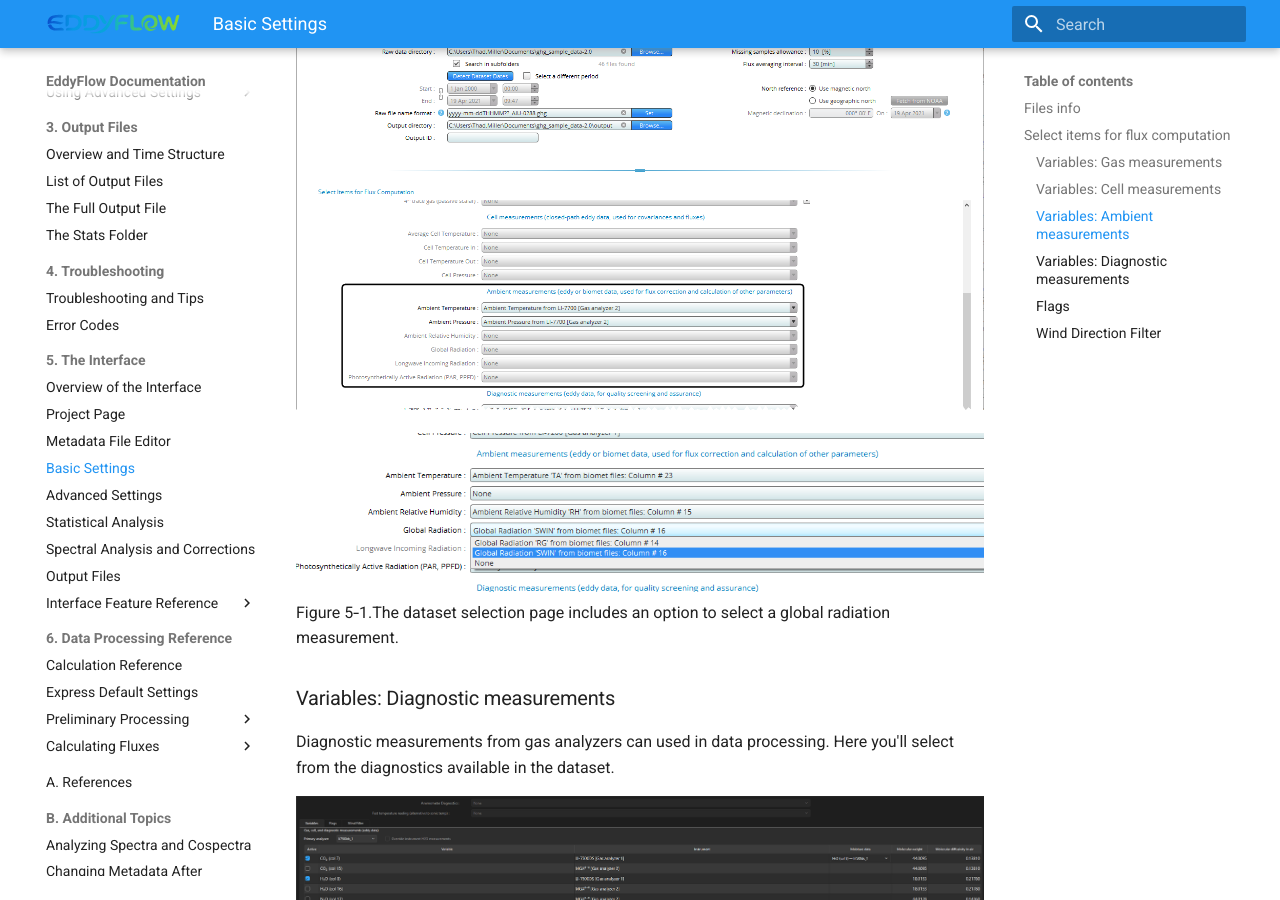
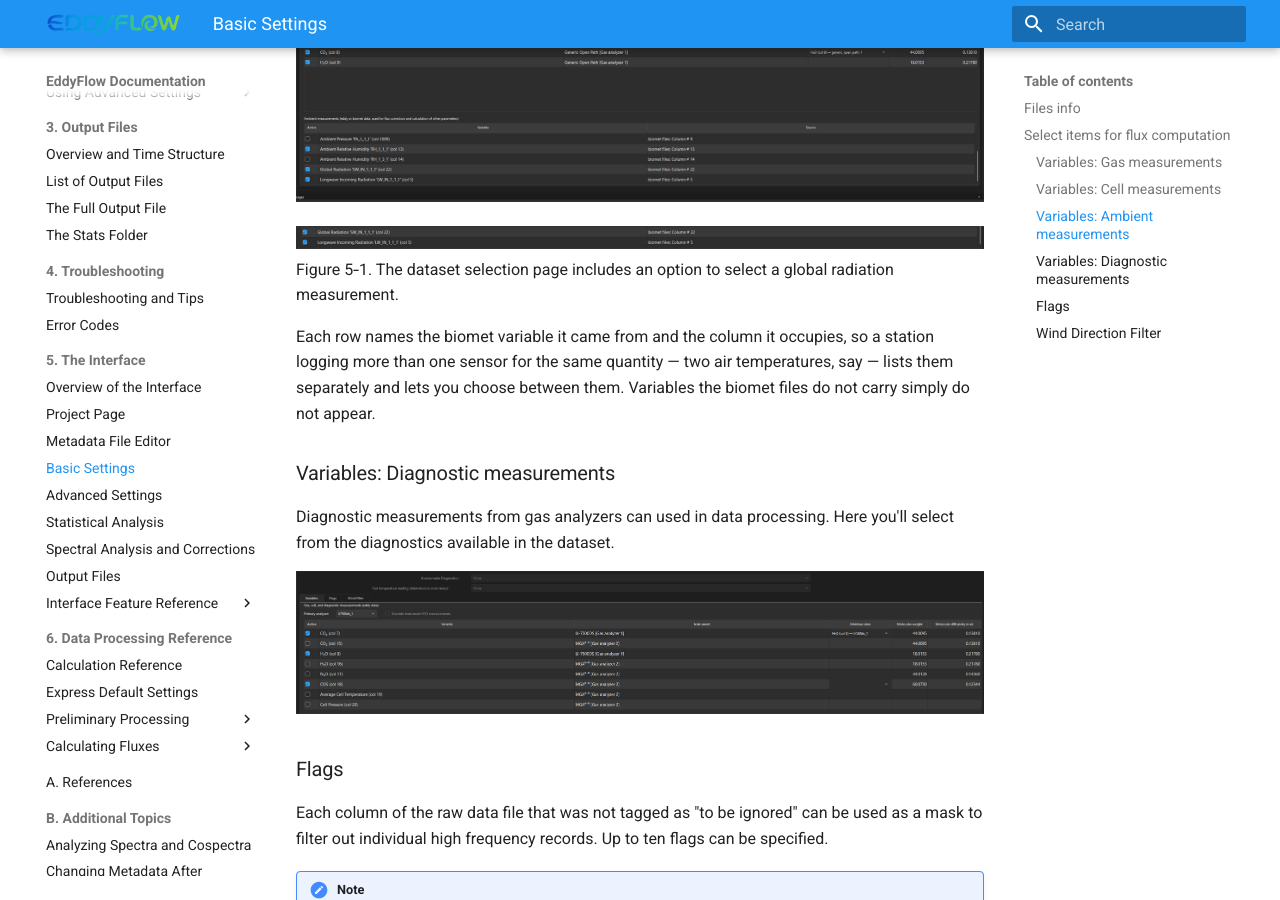
Before and after one commit to kebasaa/eddyflow-documentation, an MkDocs documentation site: the page built from docs/topics/introduction-dataset-selection.md, in a window 1280 px wide and 900 px high, scrolled down 4496 px. Built offline with MkDocs 1.6.1 and Material for MkDocs 9.7.7, drawn with Linux system fonts in a browser that asks for light colours.

Commit message:
Capture the radiation rows in the ambient measurements table
These were the last two documentation images still showing the
EddyPro-era interface, untouched since the site's first commit.

They could not be recaptured before because the rows they illustrate
never appeared. The demo dataset's embedded biomet does carry both
incoming shortwave and incoming longwave radiation, but under the
FLUXNET names SW_IN and LW_IN, and the interface recognised only the
older RG and LWIN spellings. The GUI now accepts both, so Global
Radiation and Longwave Incoming Radiation appear in the table and are
selectable, each naming the biomet variable and column it came from.

The dataset has no PPFD sensor, so no Photosynthetically Active
Radiation row appears. That matches what the surrounding text already
says of each of these variables - that you can select one if the
measurements are available - and a short paragraph now makes the general
rule explicit: rows are per biomet variable, a station logging two
sensors for the same quantity gets a row for each, and variables the
files do not carry are simply absent.

Both images also gain alt text, and the figure caption gains the space
it was missing after its number.

```diff
--- a/docs/topics/introduction-dataset-selection.md
+++ b/docs/topics/introduction-dataset-selection.md
@@ -86,10 +86,12 @@
 
 **Photosynthetically Active Radiation (PAR, PPFD):** If measurements are available in the dataset, you can select which to use.
 
-![](../assets/dataset-selection04.png)
+![The ambient measurements table, listing the biomet variables available for flux correction](../assets/dataset-selection04.png)
 
-![](../assets/dataset-selection09.png)
-                                                            Figure 5‑1.The dataset selection page includes an option to select a global radiation measurement.
+![The global radiation and longwave incoming radiation rows, each drawn from a biomet column](../assets/dataset-selection09.png)
+                                                            Figure 5‑1. The dataset selection page includes an option to select a global radiation measurement.
+
+Each row names the biomet variable it came from and the column it occupies, so a station logging more than one sensor for the same quantity — two air temperatures, say — lists them separately and lets you choose between them. Variables the biomet files do not carry simply do not appear.
 
 ### Variables: Diagnostic measurements
 
```
Also changed, not shown: docs/assets/dataset-selection04.png, docs/assets/dataset-selection09.png.
